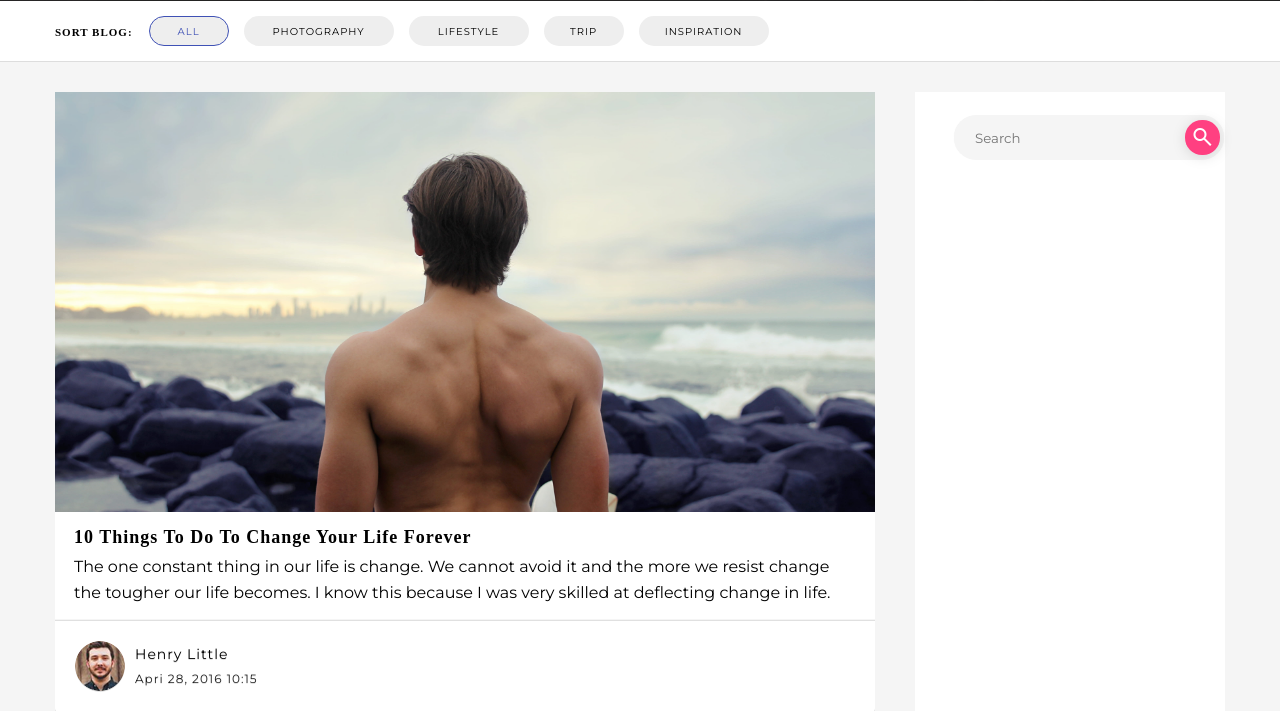
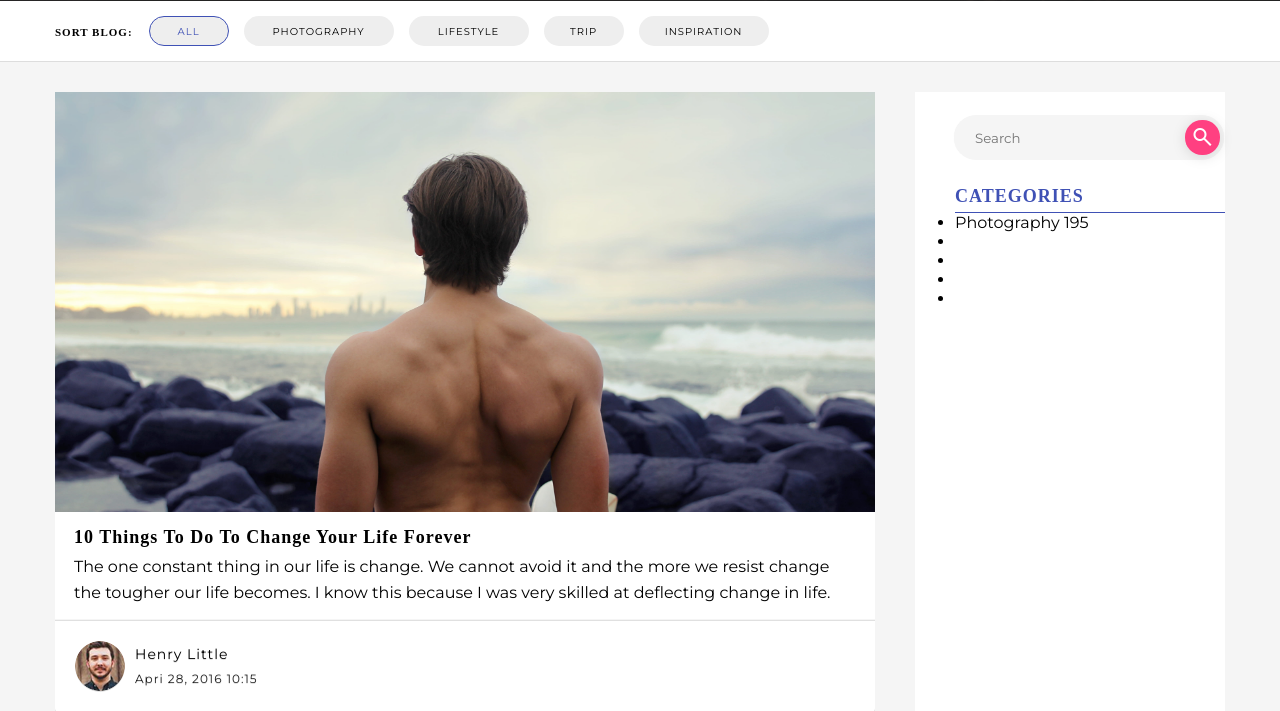
Before and after one commit to arkajyotiadhikary/codeigniter-test, a PHP site: page / in a window 1280 px wide. Shown: the part 839-1550 px from the top of the page. Run offline with PHP 8.4, Linux system fonts and the light colour scheme; some web fonts are replaced.

Commit message:
catagories

```diff
--- a/index.css
+++ b/index.css
@@ -690,16 +690,17 @@
 
 /* sidebar */
 .right-sidebar {
-    width: 100%;
+    width: 685px;
     margin-top: 31px;
     margin-left: 40px;
     background-color: white;
 }
 .search {
+    display: flex;
+    flex-direction: column;
     margin-top: 23px;
-    display: flex;
-    justify-content: end;
-    align-items: center;
+    justify-content: center;
+    align-items: end;
 }
 .search-bar {
     display: flex;
@@ -734,4 +735,23 @@
     filter: drop-shadow(0px 2px 6.5px rgba(0, 0, 0, 0.12));
     background-color: #ff4081;
 }
+
+.catagories-right {
+    display: flex;
+    justify-content: end;
+    width: 100%;
+}
+.catagories-right .catgori {
+    width: 270px;
+}
+.catagories-right .catgori > p:nth-child(1) {
+    margin-top: 26px;
+    padding-bottom: 5px;
+    border-bottom: 1px solid #3f51b5;
+    font-size: 18px;
+    letter-spacing: 1px;
+    color: #3f51b5;
+    font-weight: 700;
+}
+
 /* !SECTION */ ;
--- a/index.html
+++ b/index.html
@@ -495,7 +495,21 @@
                                     </span>
                                 </button>
                             </div>
-                            <div class="catagories-right"></div>
+                            <div class="catagories-right">
+                                <div class="catgori">
+                                    <p>CATEGORIES</p>
+                                    <ul>
+                                        <li>
+                                            <span>Photography</span>
+                                            <span>195</span>
+                                        </li>
+                                        <li></li>
+                                        <li></li>
+                                        <li></li>
+                                        <li></li>
+                                    </ul>
+                                </div>
+                            </div>
                         </div>
                     </div>
                 </div>
```
